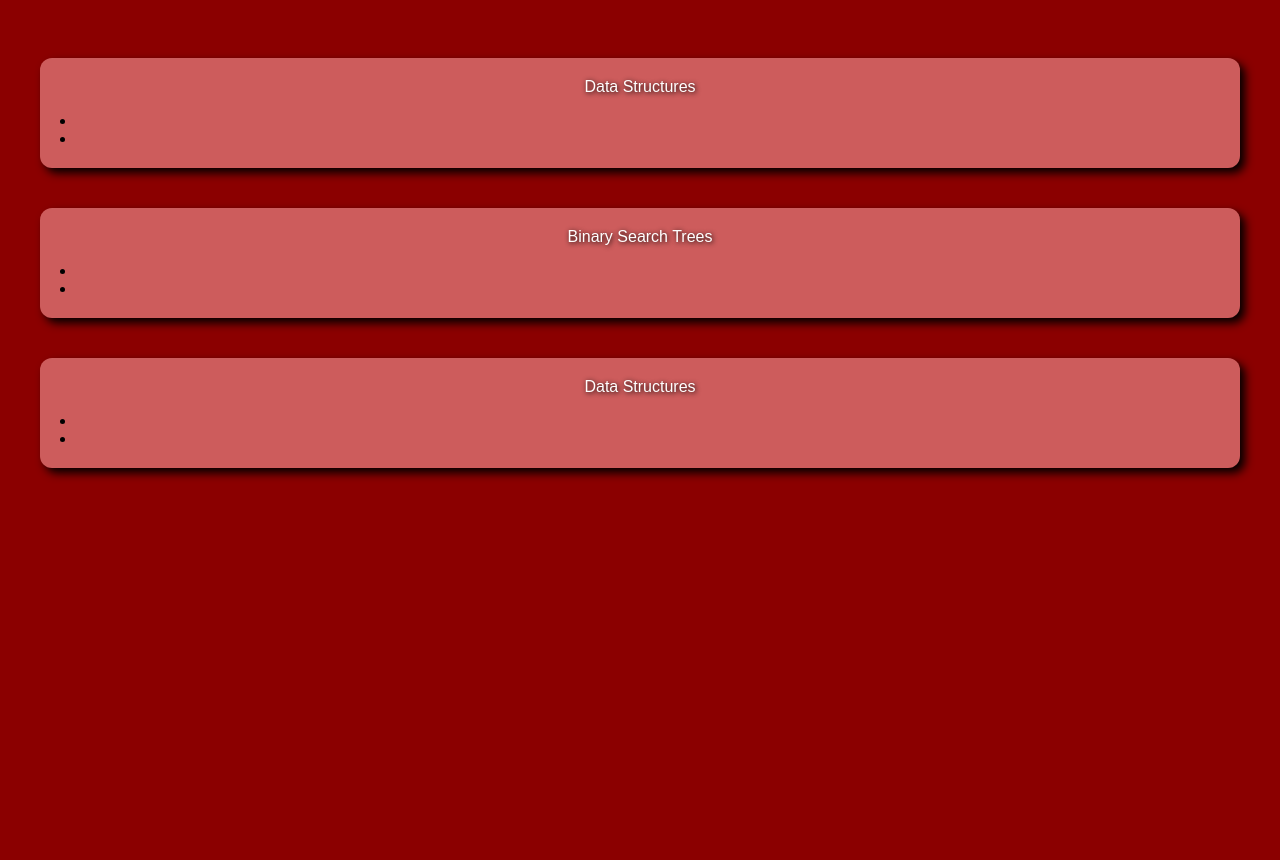
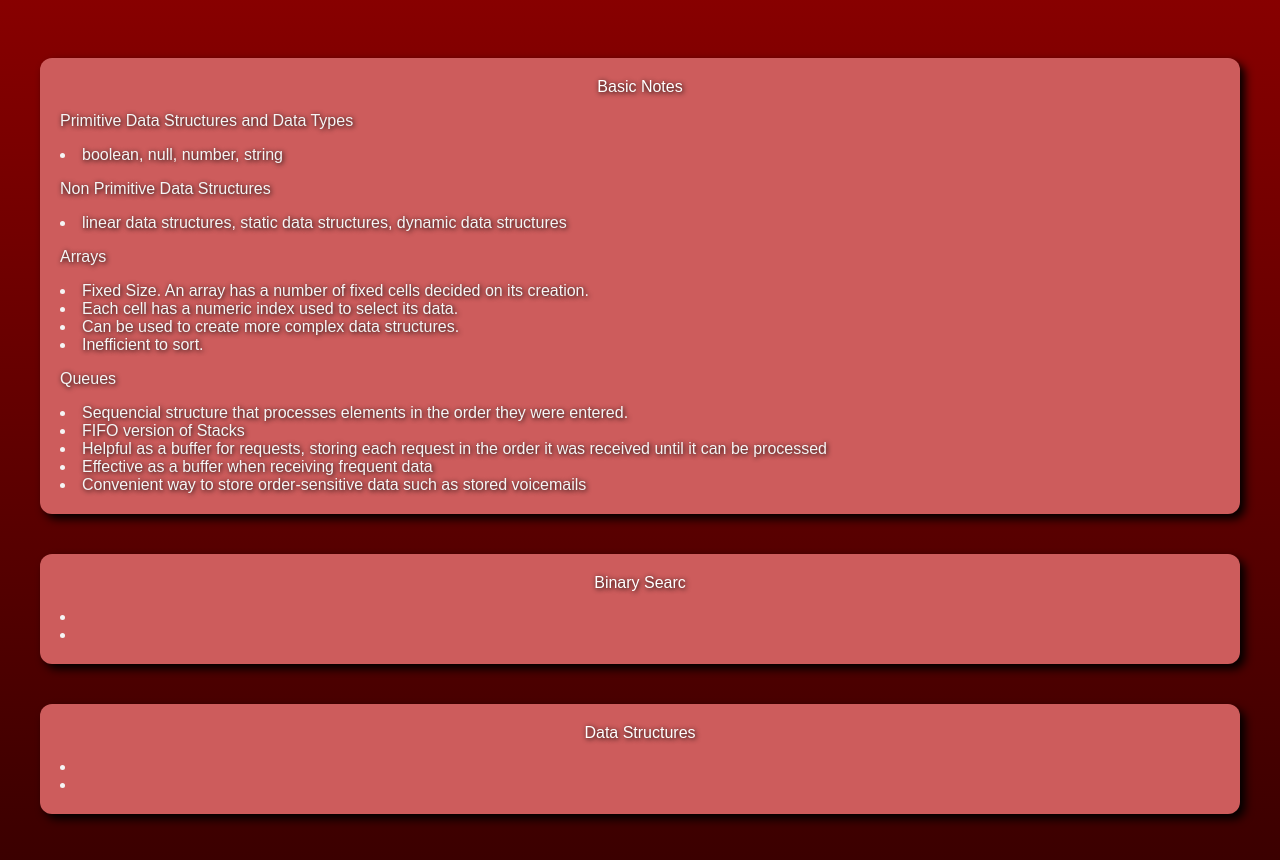
Before and after one commit to CodeGuy02/DataStructures_Notes, a plain HTML site: page index.html in a window 1280 px wide. Shown: the part 40-900 px from the top of the page. Before the commit the page ends 800 px from the top, so only its background shows below. Drawn offline with Linux system fonts and the light colour scheme.

Commit message:
basic data types and structures

```diff
--- a/index.html
+++ b/index.html
@@ -16,16 +16,27 @@
     <div class='table'>
         <div class='row'>
             <div class='cell'>
-                <p class='cellTitle'> Data Structures </p>
-                <p>
-                    <li> </li>
-                    <li> </li>
-                </p>
+                <p class='cellTitle'> Basic Notes </p>
+                <p> Primitive Data Structures and Data Types </p>
+                    <li> boolean, null, number, string </li>
+                <p> Non Primitive Data Structures</p>
+                    <li> linear data structures, static data structures, dynamic data structures</li>
+                <p> Arrays </p>
+                    <li> Fixed Size. An array has a number of fixed cells decided on its creation.</li>
+                    <li> Each cell has a numeric index used to select its data.</li>
+                    <li> Can be used to create more complex data structures. </li>
+                    <li> Inefficient to sort. </li>
+                <p> Queues </p>
+                    <li> Sequencial structure that processes elements in the order they were entered.</li>
+                    <li> FIFO version of Stacks </li>
+                    <li> Helpful as a buffer for requests, storing each request in the order it was received until it can be processed</li>
+                    <li> Effective as a buffer when receiving frequent data</li>
+                    <li> Convenient way to store order-sensitive data such as stored voicemails</li>
             </div>
         </div>
         <div class='row'>
             <div class='cell'>
-                <p class='cellTitle'> Binary Search Trees </p>
+                <p class='cellTitle'> Binary Searc </p>
                 <p>  </p>
                 <li></li>
                 <li></li>
--- a/style.css
+++ b/style.css
@@ -19,7 +19,6 @@
     background-color: indianred;
     /*background-image: radial-gradient(darkred,darkred, orangered);*/
     /* color: #000080; */
-    color: black;
     text-align: left;
     vertical-align: top;
     /* border: 2px solid white; */
@@ -41,7 +40,8 @@ body {
     margin-right: 0px;
     margin-top: auto;
     text-align: center;
-    background-color: darkred;
+    background-image: linear-gradient(darkred, #3B0000);
+    text-shadow: 1px 1px 5px black;
     font-family: sans-serif;
     color:whitesmoke;
 }
```
